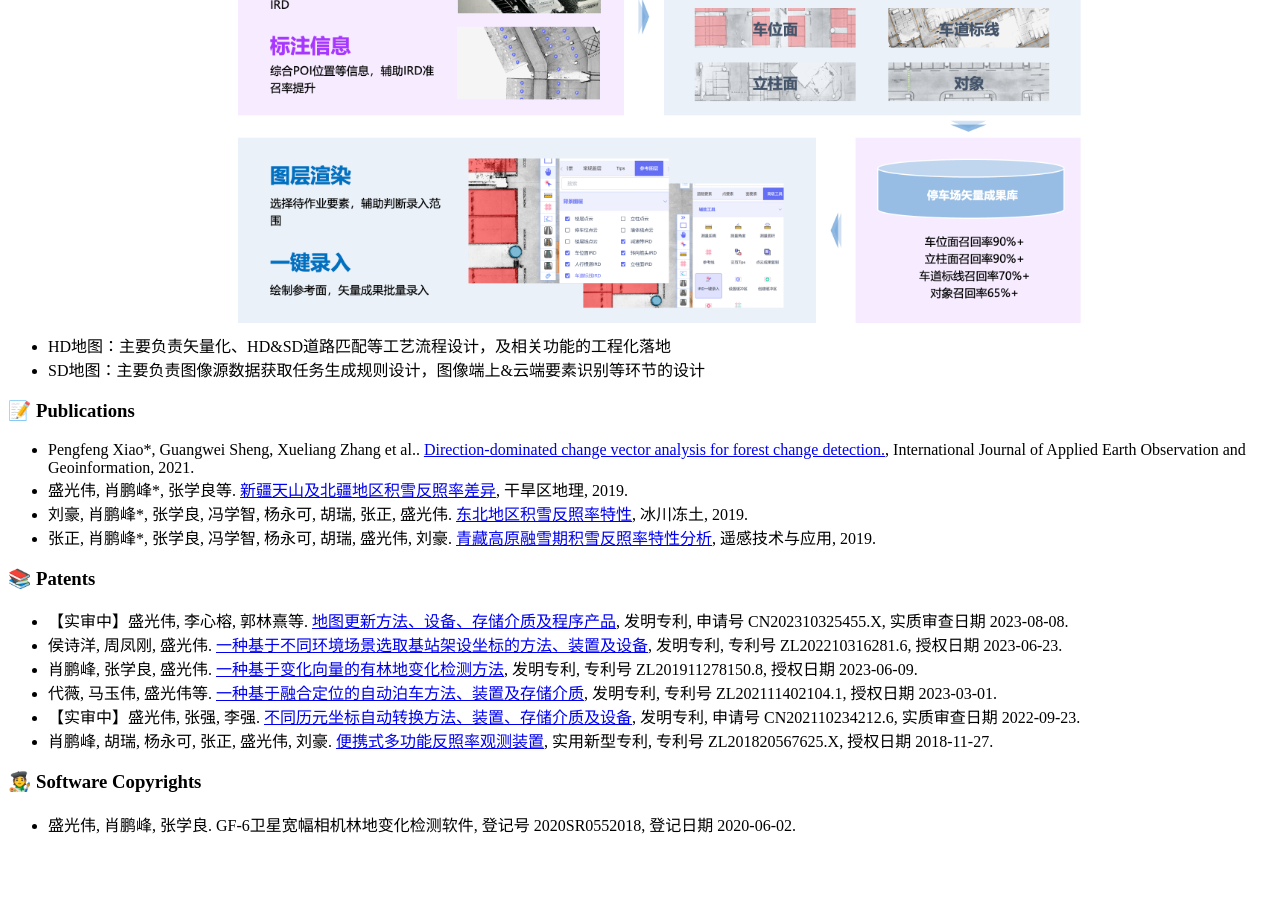
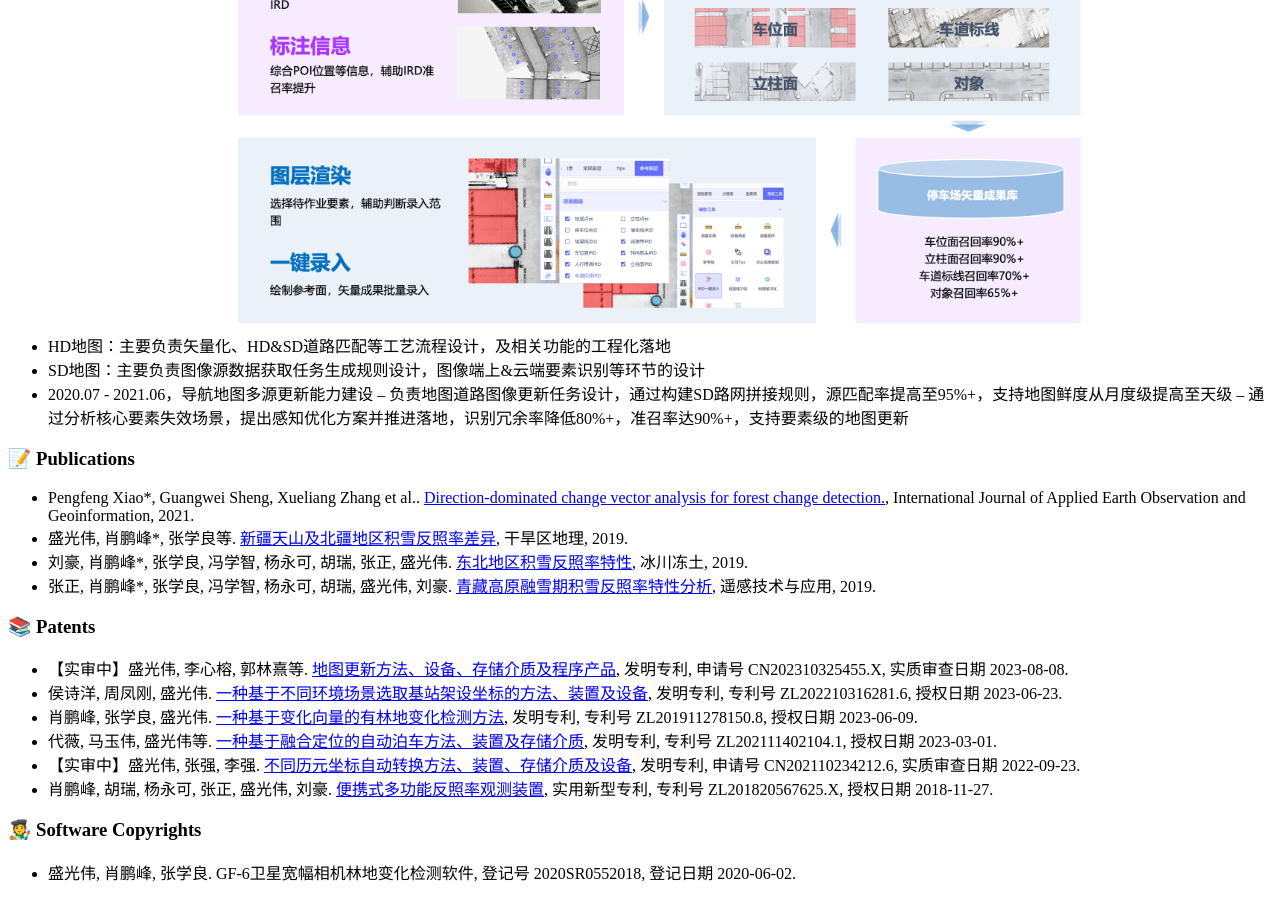
Before and after one commit to alphasheng/alphasheng.github.io, a Jekyll site: the page built from _pages/includes/pub.md, in a window 1280 px wide and 900 px high, scrolled down 609 px. Built offline with Jekyll 4.4.1, drawn with Linux system fonts in a browser that asks for light colours; our own code applies the rules of GitHub Pages for plain Markdown files; before the commit the page ends 1461 px from its top, so only the background shows below that.

Commit message:
Update pub.md

```diff
--- a/_pages/includes/pub.md
+++ b/_pages/includes/pub.md
@@ -6,6 +6,9 @@
 
 - HD地图：主要负责矢量化、HD&SD道路匹配等工艺流程设计，及相关功能的工程化落地
 - SD地图：主要负责图像源数据获取任务生成规则设计，图像端上&云端要素识别等环节的设计
+- 2020.07 - 2021.06，导航地图多源更新能力建设
+-- 负责地图道路图像更新任务设计，通过构建SD路网拼接规则，源匹配率提高至95%+，支持地图鲜度从月度级提高至天级
+-- 通过分析核心要素失效场景，提出感知优化方案并推进落地，识别冗余率降低80%+，准召率达90%+，支持要素级的地图更新
 
 # 📝 Publications
 - Pengfeng Xiao*, Guangwei Sheng, Xueliang Zhang et al.. [Direction-dominated change vector analysis for forest change detection.](https://alphasheng.github.io/pdfs/Direction-dominated change vector analysis for forest change detection.pdf), International Journal of Applied Earth Observation and Geoinformation, 2021.
```
